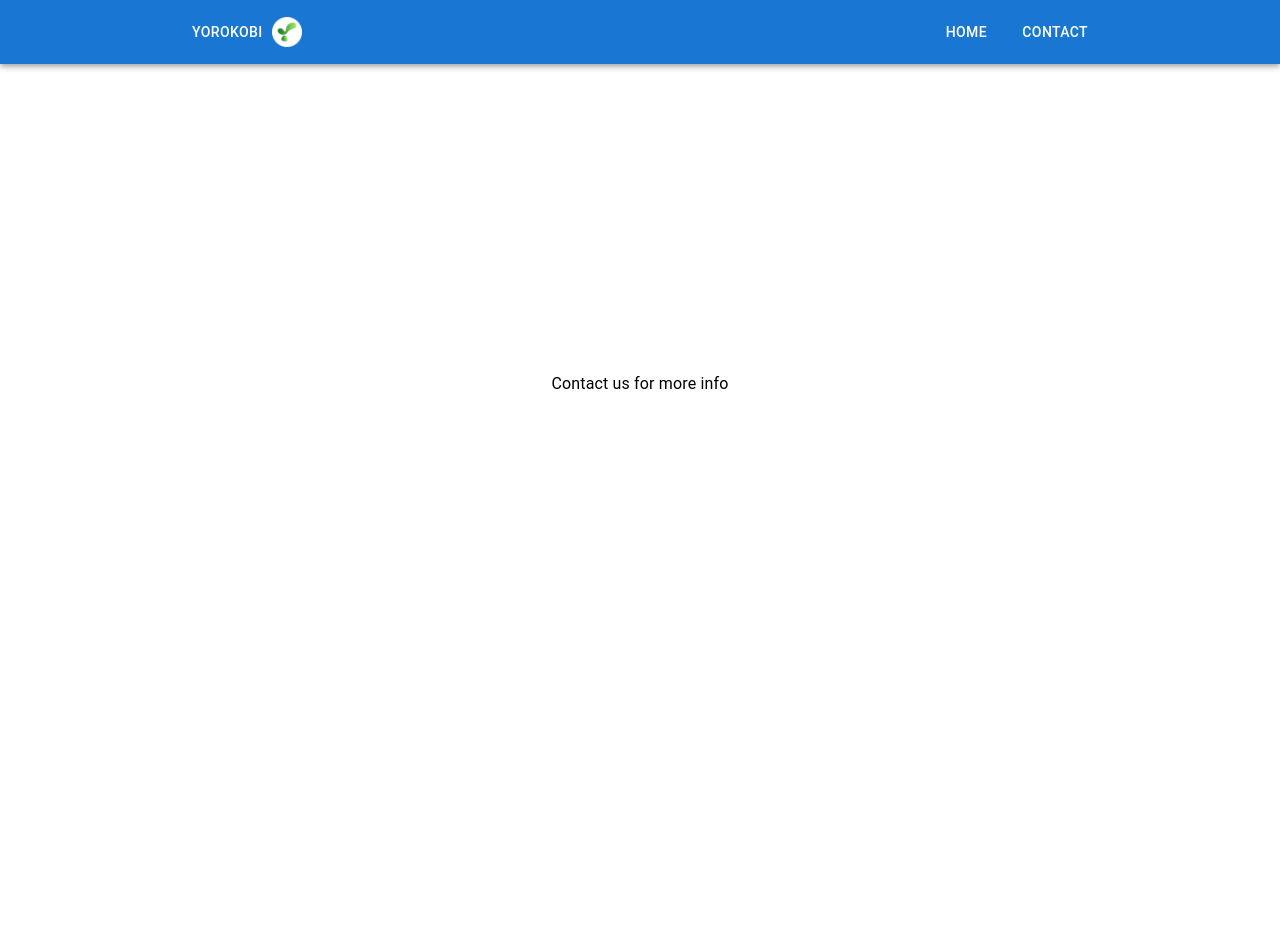
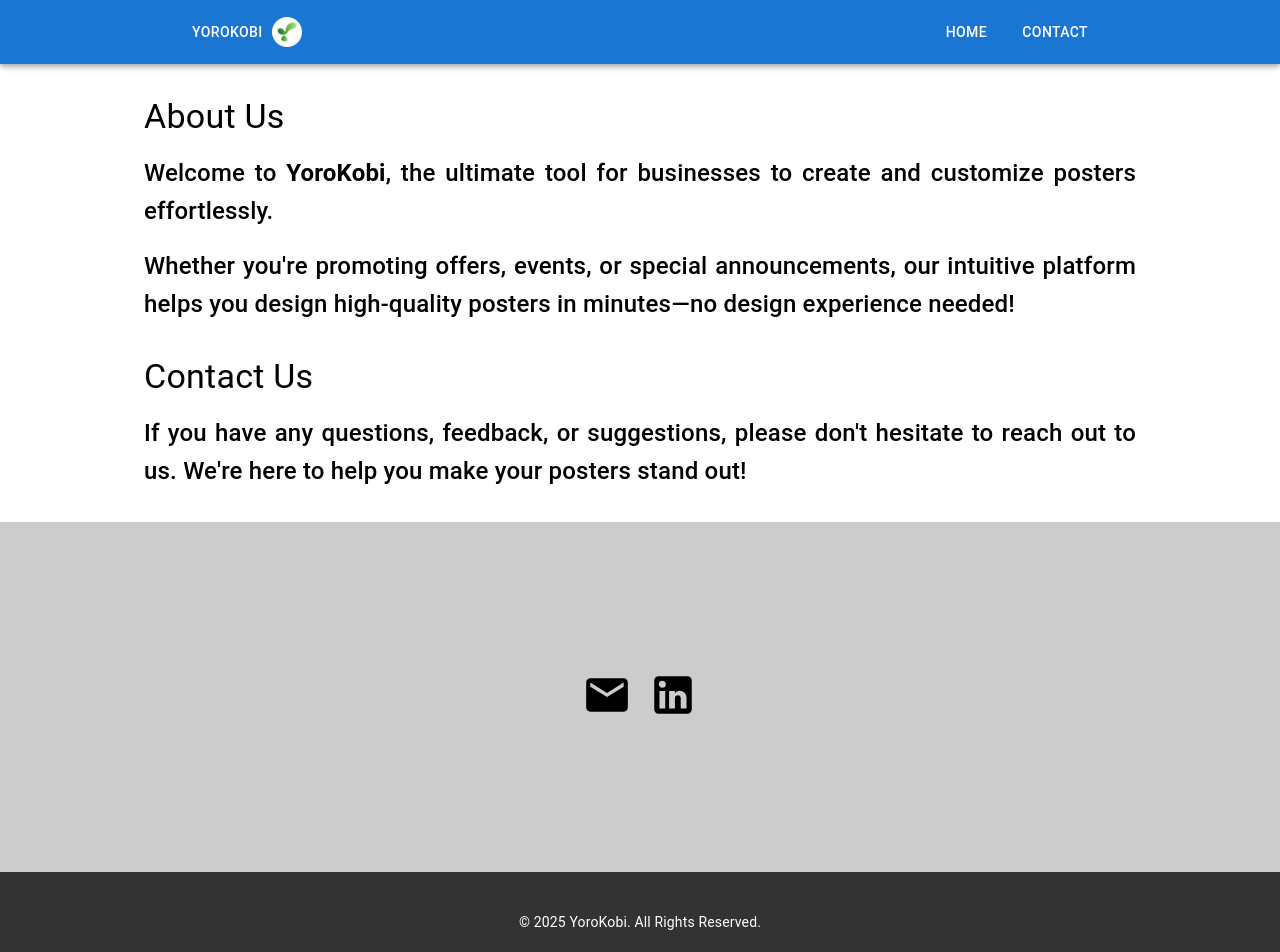
Before and after one commit to bipin-Pariyar2003/YK, a React (Vite) app: page /contact in a window 1280 px wide. Shown: the top 952 px of the page. Before the commit the page ends 800 px from the top, so only its background shows below. Built offline with nearby package versions, Linux system fonts and the light colour scheme.

Commit message:
updated contact page

```diff
--- a/src/views/Contact/index.jsx
+++ b/src/views/Contact/index.jsx
@@ -1,6 +1,8 @@
 import React from "react";
 import Navbar from "Components/Navbar";
 import { Stack, Typography } from "@mui/material";
+import EmailIcon from "@mui/icons-material/Email";
+import LinkedInIcon from "@mui/icons-material/LinkedIn";
 
 const Contact = () => {
   return (
@@ -11,10 +13,118 @@
           display: "flex",
           justifyContent: "center",
           alignItems: "center",
-          height: "80svh",
+          height: "100%",
+          // textAlign: "center",
         }}
       >
-        <Typography>Contact us for more info</Typography>
+        {/* About Us  */}
+        <Stack sx={{ lineHeight: 2, p: 2, mt: 2, height: "100%", width: "80%" }}>
+          <Typography variant="h4" sx={{ mb: 2 }}>
+            {" "}
+            About Us
+          </Typography>
+          <Stack>
+            <Typography
+              variant="h6"
+              sx={{
+                textAlign: "justify",
+                fontSize: { xs: "1.2rem", md: "1.5rem" },
+                mb: 2,
+              }}
+            >
+              Welcome to <b style={{ marginBottom: 2 }}>YoroKobi</b>, the ultimate tool
+              for businesses to create and customize posters effortlessly.
+            </Typography>
+            <Typography
+              variant="h6"
+              sx={{ textAlign: "justify", fontSize: { xs: "1.2rem", md: "1.5rem" } }}
+            >
+              Whether you're promoting offers, events, or special announcements, our
+              intuitive platform helps you design high-quality posters in minutes—no
+              design experience needed!
+            </Typography>
+          </Stack>
+        </Stack>
+
+        {/* Contact Us */}
+        <Stack sx={{ lineHeight: 2, p: 2, height: "100%", width: "80%" }}>
+          <Typography variant="h4" sx={{ mb: 2 }}>
+            Contact Us
+          </Typography>
+          <Stack>
+            <Typography
+              variant="h6"
+              sx={{
+                textAlign: "justify",
+                fontSize: { xs: "1.2rem", md: "1.5rem" },
+                mb: 2,
+              }}
+            >
+              If you have any questions, feedback, or suggestions, please don't hesitate
+              to reach out to us. We're here to help you make your posters stand out!
+            </Typography>
+          </Stack>
+        </Stack>
+      </Stack>
+
+      {/* icons and links  */}
+      <Stack
+        sx={{
+          display: "flex",
+          flexDirection: "row",
+          height: "350px",
+          backgroundColor: "#ccc",
+          justifyContent: "center",
+          alignItems: "center",
+          gap: 2,
+        }}
+      >
+        <a
+          href="mailto:bipin.pariyar2002@gmail.com"
+          target="_blank"
+          rel="noopener noreferrer"
+          style={{ textDecoration: "none", color: "inherit" }}
+        >
+          <EmailIcon
+            sx={{
+              color: "inherit",
+              height: "50px",
+              width: "50px",
+              ":hover": { scale: 1.2, cursor: "pointer" },
+            }}
+          />
+        </a>
+        <a
+          href="https://linkedin.com/in/yorokobi-enterprise-software-systems-480661334"
+          target="_blank"
+          rel="noopener noreferrer"
+          style={{ textDecoration: "none", color: "inherit" }}
+        >
+          <LinkedInIcon
+            sx={{
+              color: "inherit",
+              height: "50px",
+              width: "50px",
+              ":hover": { scale: 1.2, cursor: "pointer" },
+            }}
+          />
+        </a>
+      </Stack>
+      <Stack
+        sx={{
+          display: "flex",
+          justifyContent: "center",
+          alignItems: "center",
+          padding: 2,
+          backgroundColor: "#333",
+          color: "#fff",
+          fontSize: "0.9rem",
+          height: "100px",
+        }}
+      >
+        <Typography variant="body2" sx={{ textAlign: "center" }}>
+          &copy; {new Date().getFullYear()} YoroKobi. All Rights Reserved.
+        </Typography>
       </Stack>
     </>
   );
```
Also changed, not shown: src/views/Home/index.jsx (+0 -10 lines).
